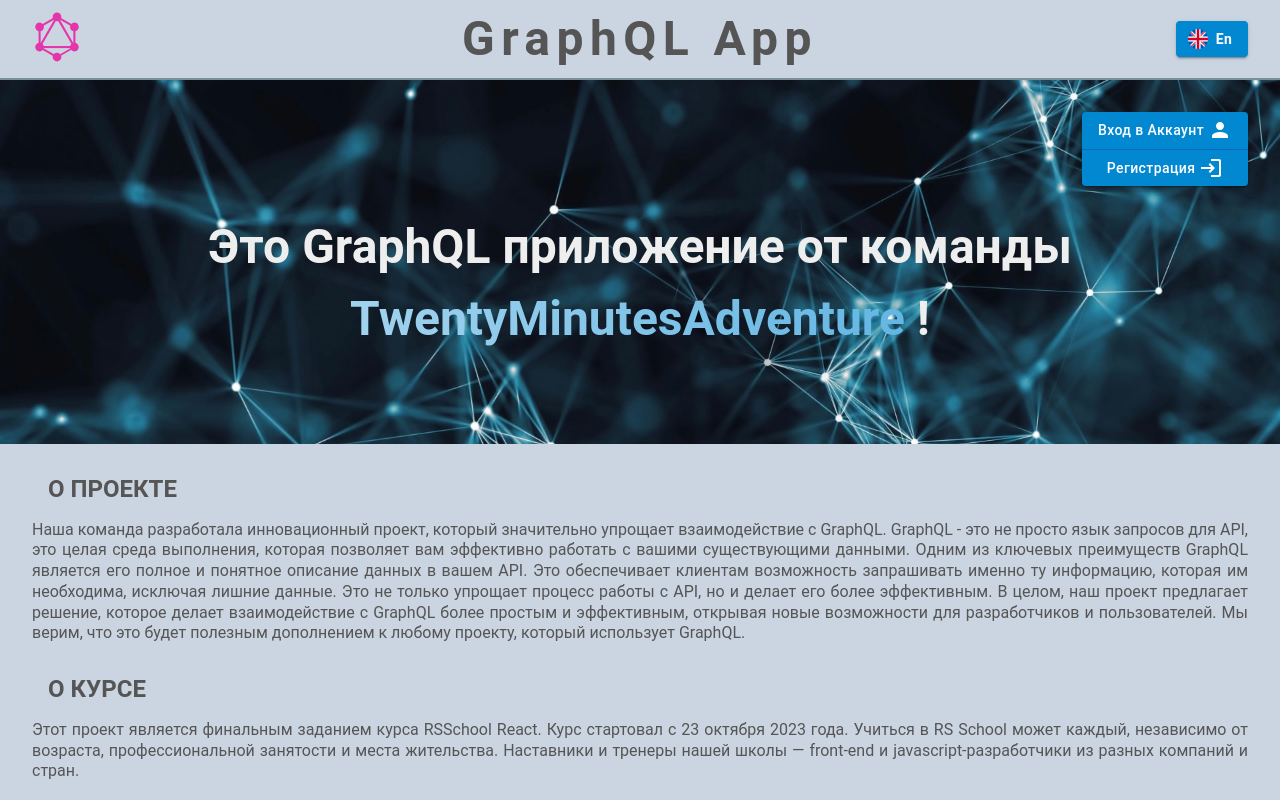
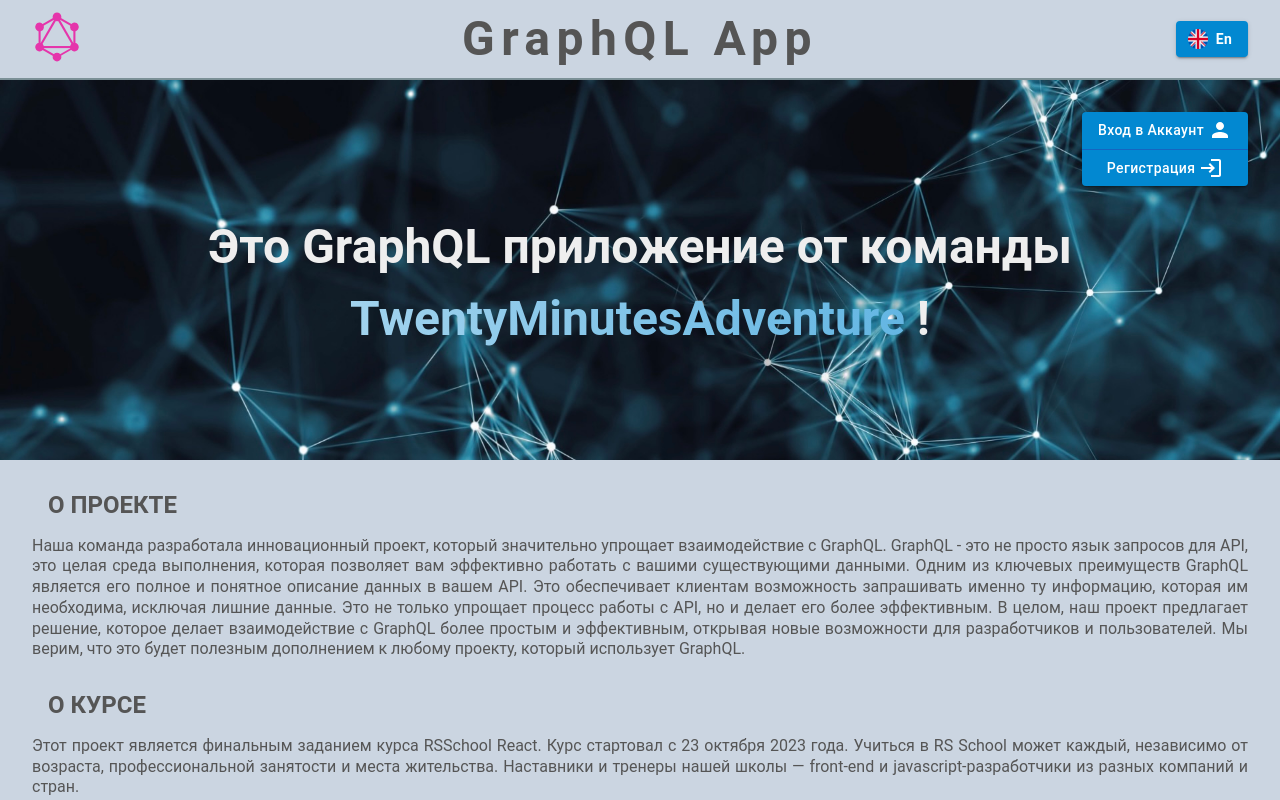
Before and after one commit to baranovdv/graphiql-app, a React (Vite) app: page / in a window 1280 px wide. Shown: the top 800 px of the page. Built offline with nearby package versions, Linux system fonts and the light colour scheme; no server answers; a web font is replaced by a local one.

Commit message:
refactor: update tests

```diff
--- a/src/styles/Welcome.module.css
+++ b/src/styles/Welcome.module.css
@@ -13,7 +13,7 @@
   background-size: cover;
   background-clip: border-box;
   padding: 0 1rem;
-  padding-bottom: 4rem;
+  padding-bottom: 5rem;
 }
 
 .navTitle {
```
Also changed, not shown: 1 other file (tests, documents, lock files or other folders).
